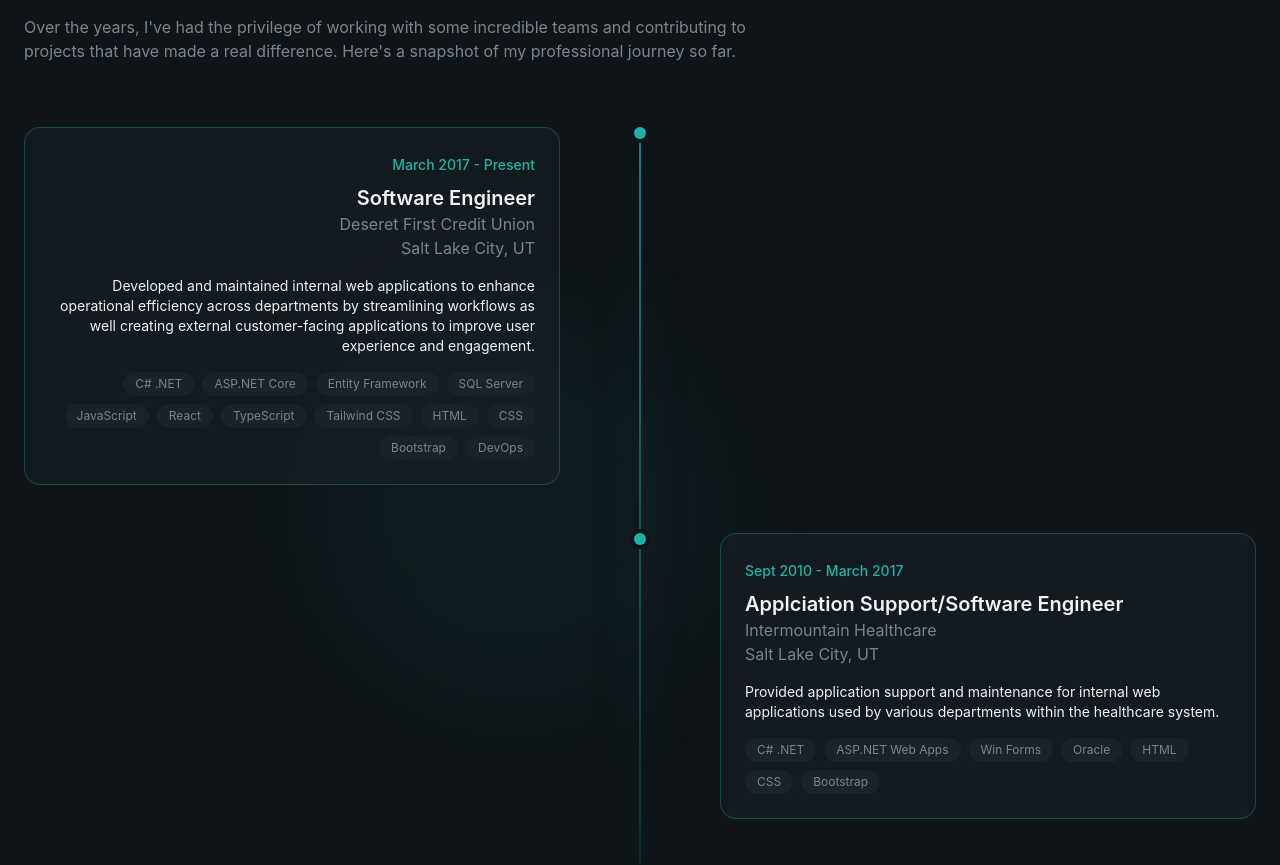
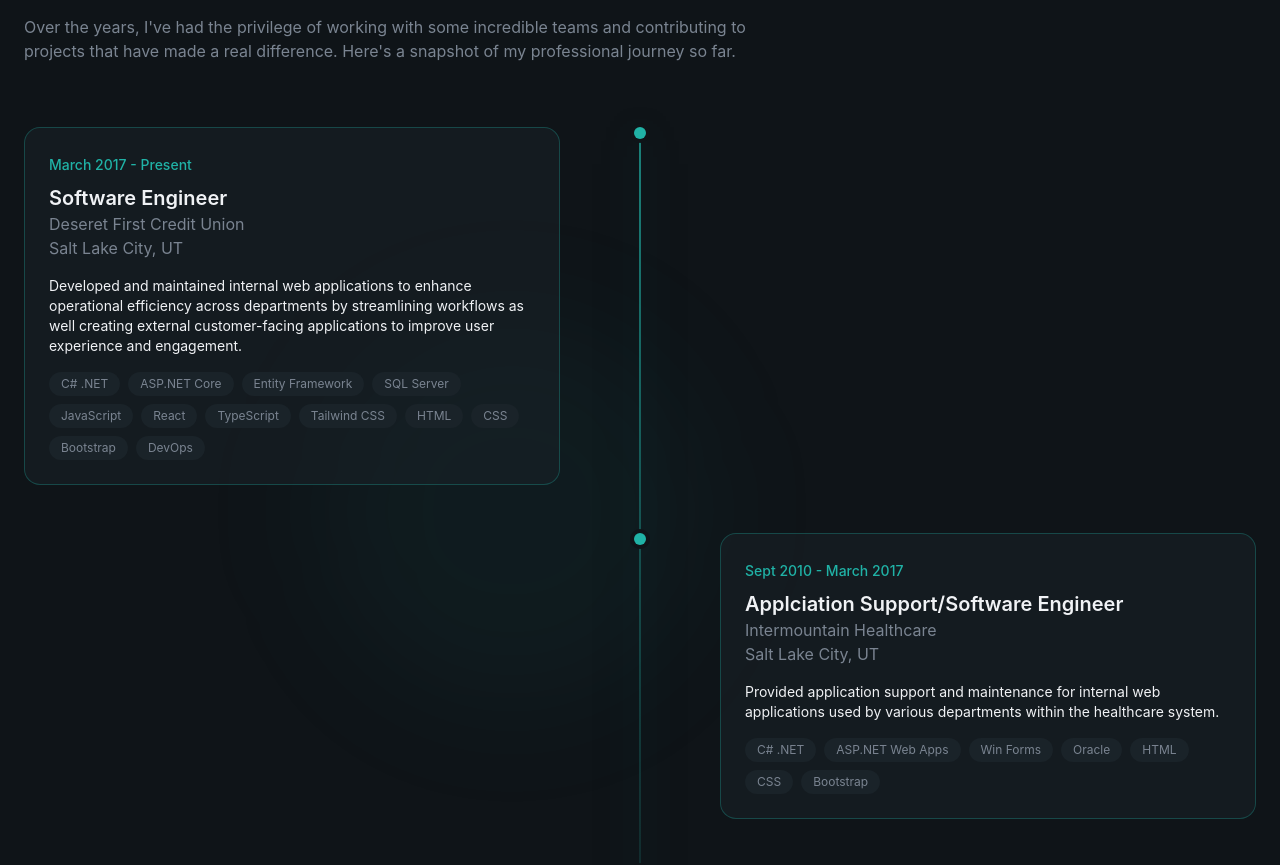
Before and after one commit to stuarts205/stuart-smith-dev, a React (Vite) app: page / in a window 1280 px wide. Shown: the part 3920-4785 px from the top of the page. Built offline with nearby package versions, Linux system fonts and the light colour scheme.

Commit message:
text to start

```diff
--- a/src/sections/experience.jsx
+++ b/src/sections/experience.jsx
@@ -101,7 +101,7 @@
                   }`}
                 >
                   <div
-                    className={`glass p-6 rounded-2xl border border-primary/30 hover:border-primary/50 transition-all duration-500`}
+                    className={`glass p-6 rounded-2xl border border-primary/30 hover:border-primary/50 transition-all duration-500 text-left`}
                   >
                     <span className="text-sm text-primary font-medium">
                       {exp.period}
@@ -114,7 +114,7 @@
                     </p>
                     <div
                       className={`flex flex-wrap gap-2 mt-4 ${
-                        index % 2 === 0 ? "md:justify-end" : ""
+                        index % 2 === 0 ? "md:justify-start" : ""
                       }`}
                     >
                       {exp.techologies.map((tech, techIndex) => (
```
